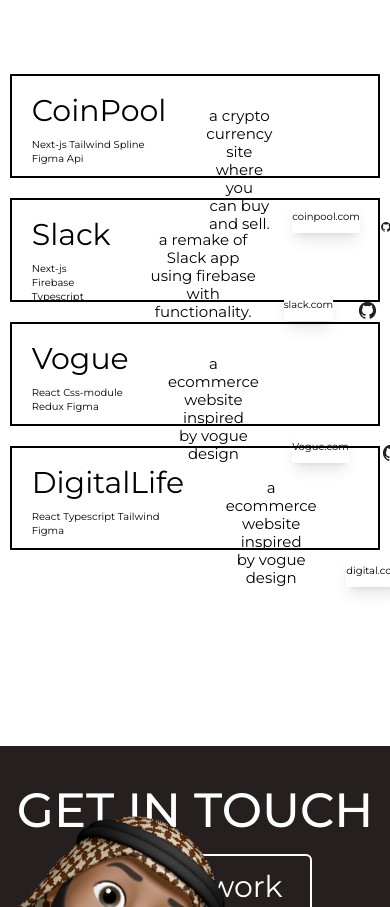
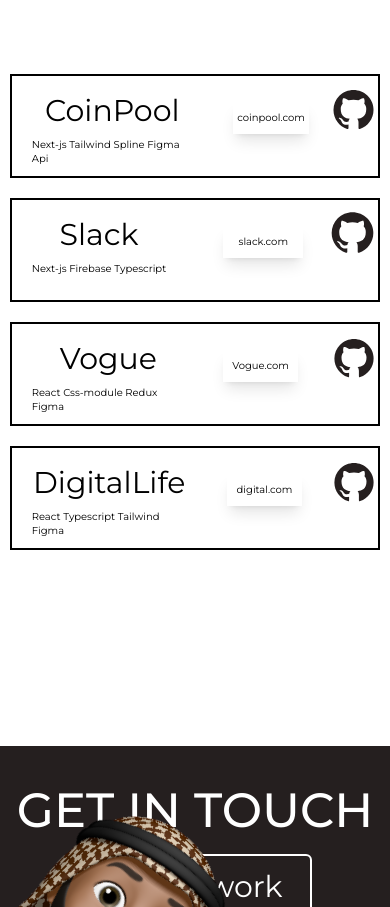
Before and after one commit to eyuel23/Portfolio-v1, a Next.js app: page / in a window 390 px wide. Shown: the part 2913-3820 px from the top of the page. Built offline with nearby package versions, Linux system fonts and the light colour scheme.

Commit message:
made project section responsive

```diff
--- a/components/Projects/Project.js
+++ b/components/Projects/Project.js
@@ -41,7 +41,7 @@
   };
   return (
     <>
-      <div className="flex flex-col w-full md:w-3/5 gap-10">
+      <div className="flex flex-col w-full lg:w-3/5 gap-10">
         <div
           className="border-2 border-black flex items-baseline gap-10 h-52 relative"
           id="coinpool"
@@ -60,7 +60,7 @@
             <h1 className="text-xl ">Next-js Tailwind Spline Figma Api</h1>
           </div>
           <div className="flex gap-10 items-end" id="coinpool">
-            <p className="text-3xl text-center">
+            <p className="text-3xl text-center hidden sm:block">
               a crypto currency site where you
               <br /> can buy and sell.
             </p>
@@ -75,7 +75,7 @@
           </div>
         </div>
         <div
-          className="border-2 border-black flex items-baseline gap-8 h-52 relative"
+          className="border-2 border-black flex justify-between sm:justify-start items-baseline gap-10 h-52 relative"
           id="slack"
           onMouseEnter={showProject}
           onMouseLeave={hideProject}
@@ -92,7 +92,7 @@
             <h1 className="text-xl ">Next-js Firebase Typescript</h1>
           </div>
           <div className="flex gap-12 items-end" id="slack">
-            <p className="text-3xl text-center">
+            <p className="text-3xl text-center hidden sm:block">
               a remake of Slack app using firebase
               <br /> with functionality.
             </p>
@@ -126,7 +126,7 @@
             <h1 className="text-xl ">React Css-module Redux Figma </h1>
           </div>
           <div className="flex gap-16 items-end" id="vogue">
-            <p className="text-3xl text-center">
+            <p className="text-3xl text-center hidden sm:block">
               a ecommerce website inspired
               <br /> by vogue design
             </p>
@@ -163,7 +163,7 @@
             <h1 className="text-xl ">React Typescript Tailwind Figma </h1>
           </div>
           <div className="flex gap-14 items-end" id="digiallife">
-            <p className="text-3xl text-center">
+            <p className="text-3xl text-center hidden sm:block">
               a ecommerce website inspired
               <br /> by vogue design
             </p>
@@ -180,7 +180,7 @@
           </div>
         </div>
       </div>
-      <div className=" relative w-2/5 h-full hidden sm:block">
+      <div className=" relative w-2/5 h-full hidden lg:block">
         <AnimatePresence>
           <motion.div
             initial={{ opacity: opacity }}
```
